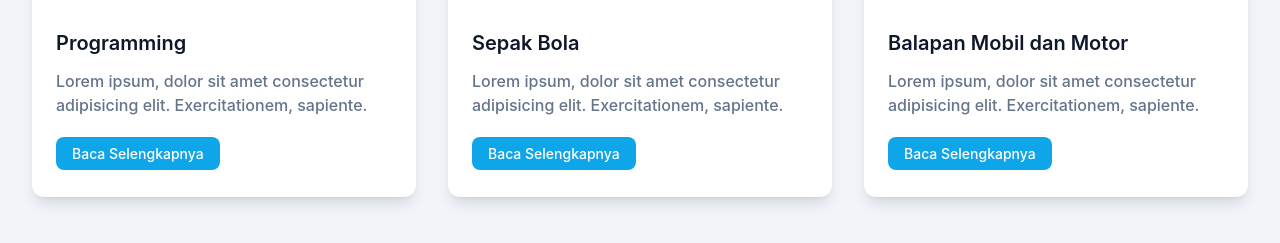
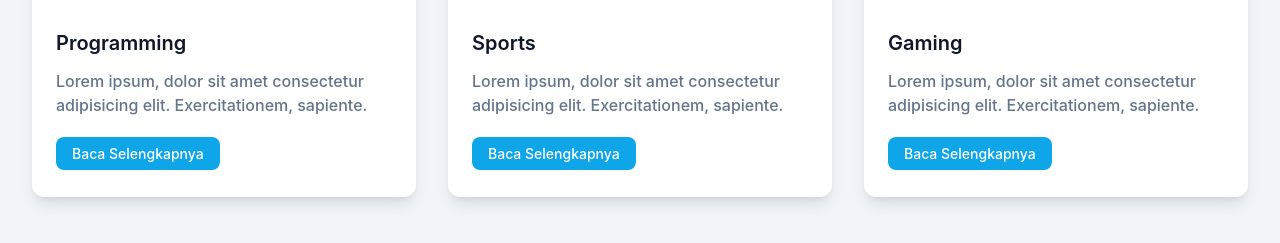
Before and after one commit to Ballsky26/portfolio-tailwind-css, a website: page index.html in a window 1280 px wide. Shown: the part 3861-4104 px from the top of the page. Drawn offline with Linux system fonts and the light colour scheme.

Commit message:
Membuat Blog Section Part 2

```diff
--- a/index.html
+++ b/index.html
@@ -499,7 +499,7 @@
             </p>
           </div>
         </div>
-        <div class="flex flex-warp">
+        <div class="flex flex-wrap">
           <div class="w-full px-4 lg:w-1/2 xl:w-1/3">
             <div class="bg-white rounded-xl shadow-lg overflow-hidden mb-10">
               <img
@@ -530,8 +530,8 @@
           <div class="w-full px-4 lg:w-1/2 xl:w-1/3">
             <div class="bg-white rounded-xl shadow-lg overflow-hidden mb-10">
               <img
-                src="https://source.unsplash.com/360x200?football"
-                alt="Programming"
+                src="https://source.unsplash.com/360x200?sports"
+                alt="Sports"
                 class="w-full"
               />
               <div class="py-8 px-6">
@@ -539,7 +539,7 @@
                   <a
                     href="#"
                     class="block mb-3 font-semibold text-xl text-dark hover:text-primary truncate"
-                    >Sepak Bola</a
+                    >Sports</a
                   >
                 </h3>
                 <p class="font-medium text-base text-secondary mb-6">
@@ -557,8 +557,8 @@
           <div class="w-full px-4 lg:w-1/2 xl:w-1/3">
             <div class="bg-white rounded-xl shadow-lg overflow-hidden mb-10">
               <img
-                src="https://source.unsplash.com/360x200?racing"
-                alt="Programming"
+                src="https://source.unsplash.com/360x200?gaming"
+                alt="Gaming"
                 class="w-full"
               />
               <div class="py-8 px-6">
@@ -566,7 +566,7 @@
                   <a
                     href="#"
                     class="block mb-3 font-semibold text-xl text-dark hover:text-primary truncate"
-                    >Balapan Mobil dan Motor</a
+                    >Gaming</a
                   >
                 </h3>
                 <p class="font-medium text-base text-secondary mb-6">
```
